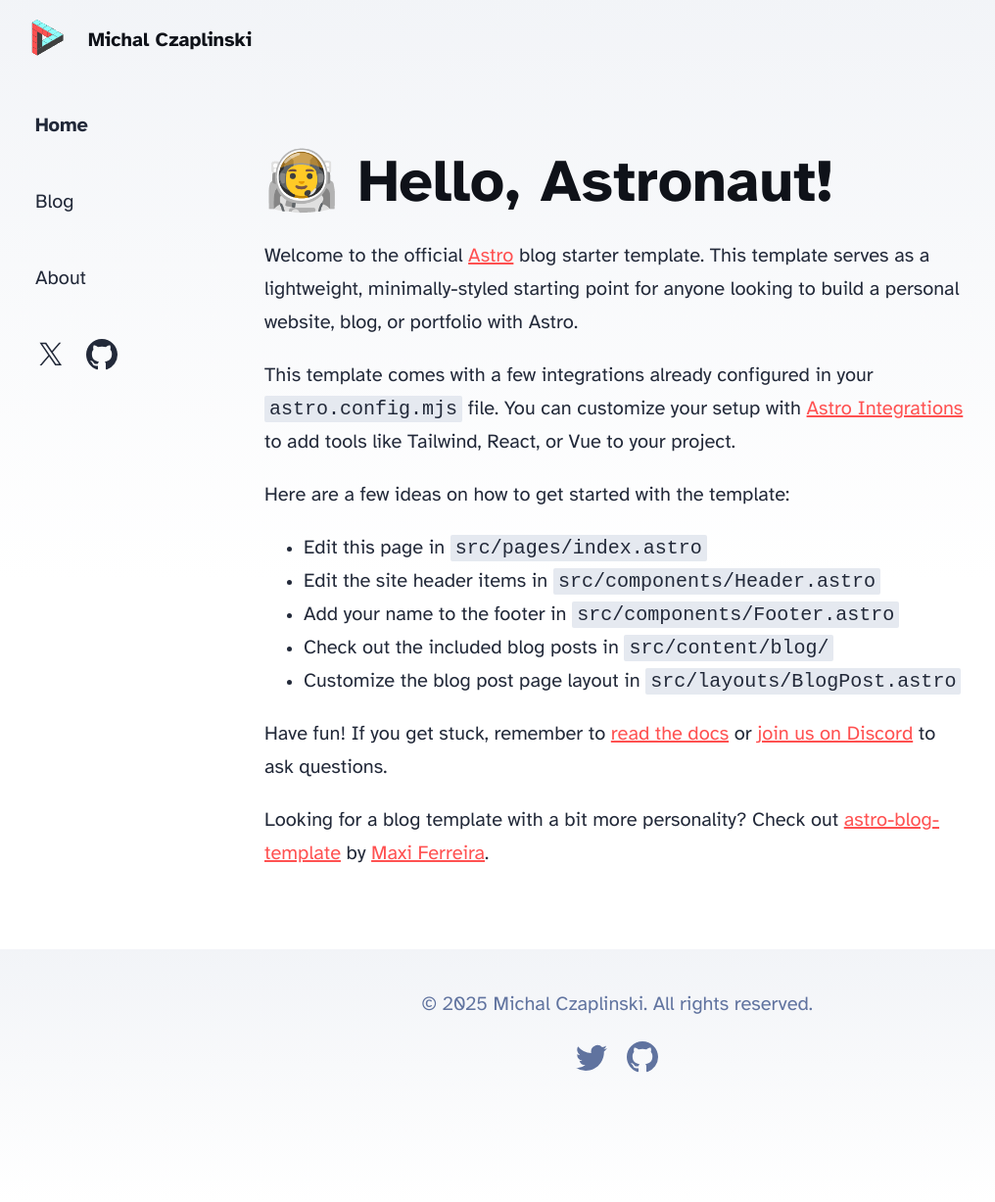
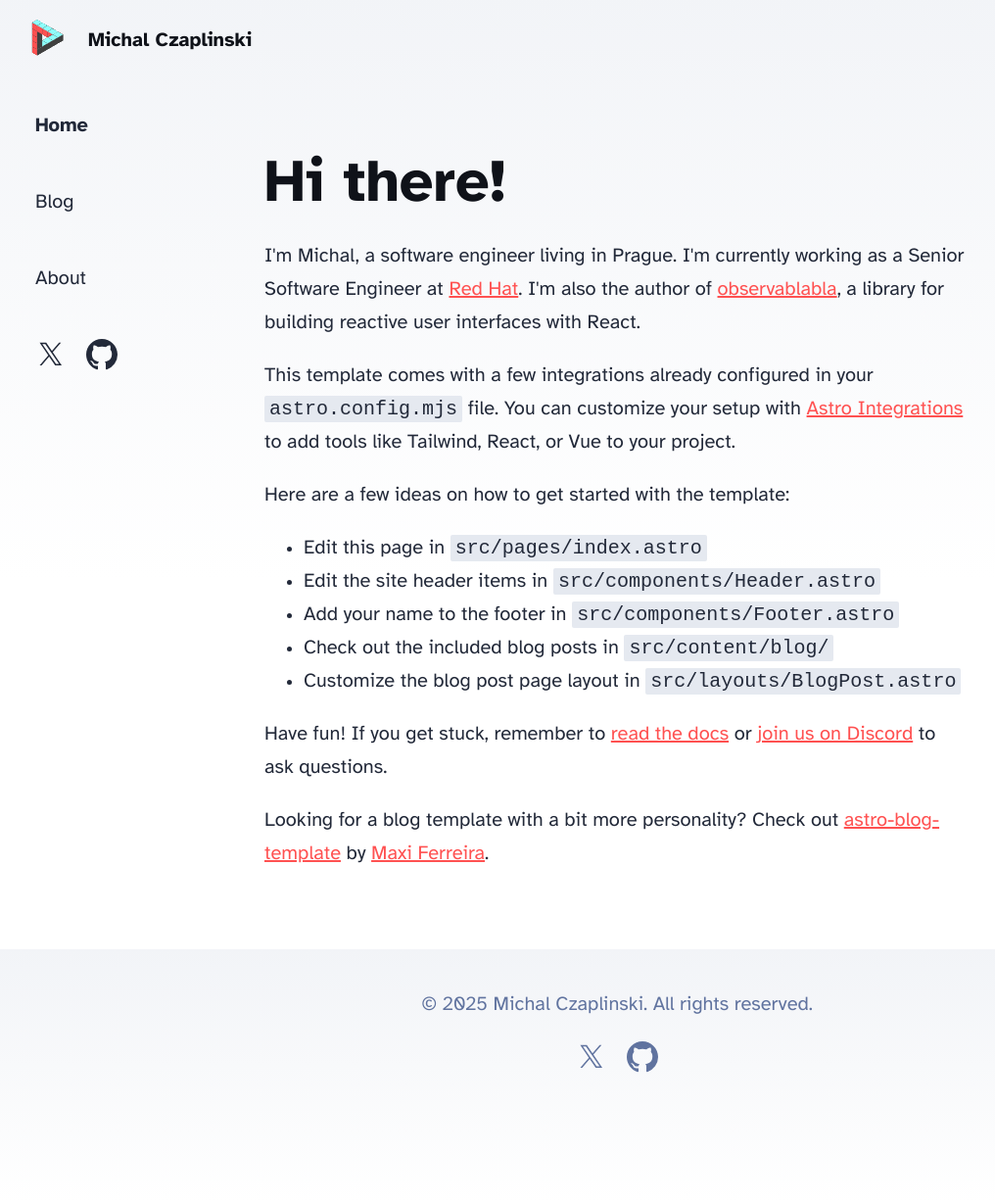
Before and after one commit to michalczaplinski/czaplinski.io, an Astro site: page / in a window 1280 px wide. Shown: the part 8-1235 px from the top of the page at 98% size, without its empty margins (10-1026 px from the left). Built offline with nearby package versions, Linux system fonts and the light colour scheme; Astro itself is replaced by a stand-in of ours.

Commit message:
Update social media links in Header and Footer components to reflect the rebranding of Twitter to X. Revise homepage introduction to provide a more personal overview of the author and current role.

```diff
--- a/src/components/Footer.astro
+++ b/src/components/Footer.astro
@@ -5,17 +5,12 @@ const today = new Date();
 <footer>
   &copy; {today.getFullYear()} Michal Czaplinski. All rights reserved.
   <div class="social-links">
-    <a href="https://twitter.com/c_z_a_p_l_a" target="_blank">
-      <span class="sr-only">Follow Michal on Twitter</span>
-      <svg
-        viewBox="0 0 16 16"
-        aria-hidden="true"
-        width="32"
-        height="32"
-        astro-icon="social/twitter"
+    <a href="https://x.com/c_z_a_p_l_a" target="_blank">
+      <span class="sr-only">Follow Michal on X</span>
+      <svg viewBox="0 0 25 25" aria-hidden="true" width="32" height="32"
         ><path
           fill="currentColor"
-          d="M5.026 15c6.038 0 9.341-5.003 9.341-9.334 0-.14 0-.282-.006-.422A6.685 6.685 0 0 0 16 3.542a6.658 6.658 0 0 1-1.889.518 3.301 3.301 0 0 0 1.447-1.817 6.533 6.533 0 0 1-2.087.793A3.286 3.286 0 0 0 7.875 6.03a9.325 9.325 0 0 1-6.767-3.429 3.289 3.289 0 0 0 1.018 4.382A3.323 3.323 0 0 1 .64 6.575v.045a3.288 3.288 0 0 0 2.632 3.218 3.203 3.203 0 0 1-.865.115 3.23 3.23 0 0 1-.614-.057 3.283 3.283 0 0 0 3.067 2.277A6.588 6.588 0 0 1 .78 13.58a6.32 6.32 0 0 1-.78-.045A9.344 9.344 0 0 0 5.026 15z"
+          d="M13.982 10.622 20.54 3h-1.554l-5.693 6.618L8.745 3H3.5l6.876 10.007L3.5 21h1.554l6.012-6.989L15.868 21h5.245l-7.131-10.378Zm-2.128 2.474-.697-.997-5.543-7.93H8l4.474 6.4.697.996 5.815 8.318h-2.387l-4.745-6.787Z"
         ></path></svg
       >
     </a>
--- a/src/components/Header.astro
+++ b/src/components/Header.astro
@@ -36,8 +36,8 @@ import { SITE_TITLE } from "../consts";
       <HeaderLink href="/blog">Blog</HeaderLink>
       <HeaderLink href="/about">About</HeaderLink>
       <div class="social-links">
-        <a href="https://twitter.com/c_z_a_p_l_a" target="_blank">
-          <span class="sr-only">Follow Michal on Twitter</span>
+        <a href="https://x.com/c_z_a_p_l_a" target="_blank">
+          <span class="sr-only">Follow Michal on X</span>
           <svg viewBox="0 0 25 25" aria-hidden="true" width="32" height="32"
             ><path
               fill="currentColor"
--- a/src/pages/index.astro
+++ b/src/pages/index.astro
@@ -13,12 +13,14 @@ import { SITE_TITLE, SITE_DESCRIPTION } from "../consts";
   <body>
     <Header transition:persist />
     <main>
-      <h1>🧑‍🚀 Hello, Astronaut!</h1>
+      <h1>Hi there!</h1>
       <p>
-        Welcome to the official <a href="https://astro.build/">Astro</a> blog starter
-        template. This template serves as a lightweight, minimally-styled starting
-        point for anyone looking to build a personal website, blog, or portfolio
-        with Astro.
+        I'm Michal, a software engineer living in Prague. I'm currently working
+        as a Senior Software Engineer at <a href="https://www.redhat.com/"
+          >Red Hat</a
+        >. I'm also the author of <a
+          href="https://github.com/michal-hocko/observablabla">observablabla</a
+        >, a library for building reactive user interfaces with React.
       </p>
       <p>
         This template comes with a few integrations already configured in your
```
